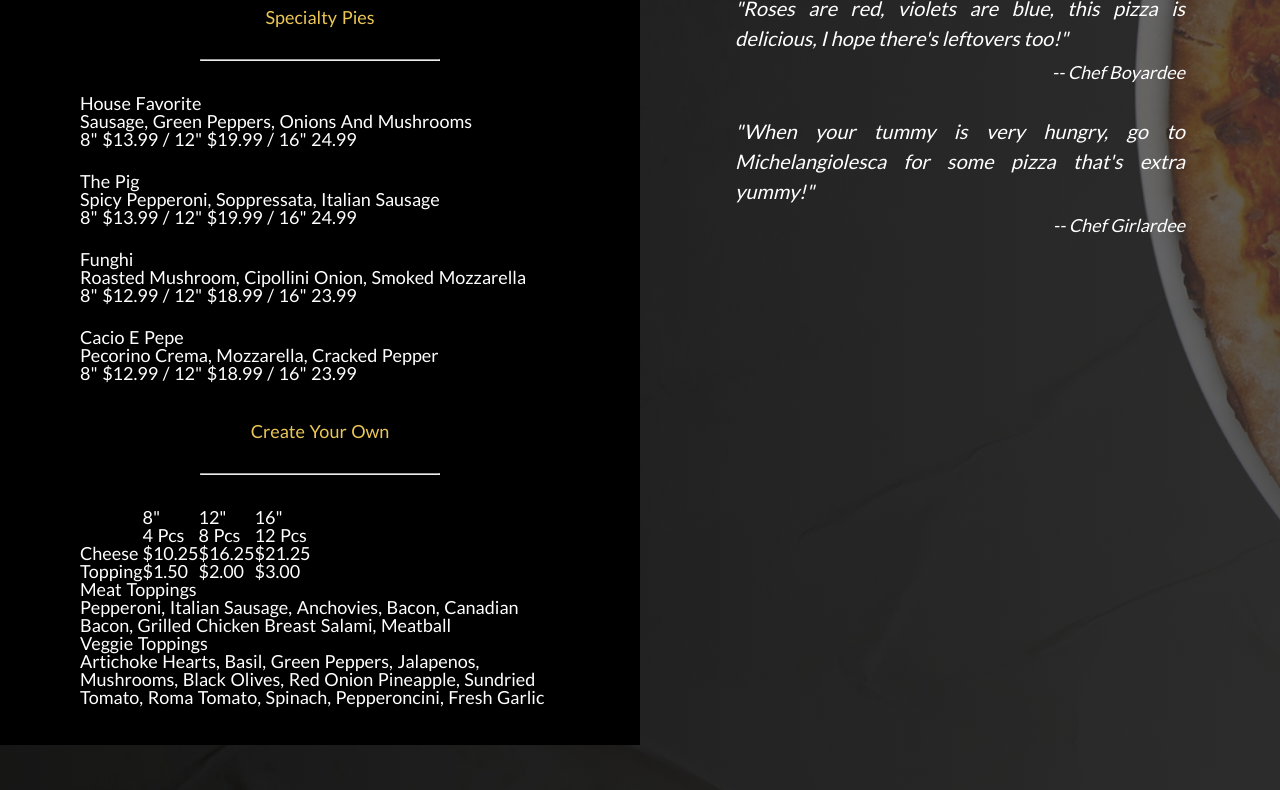
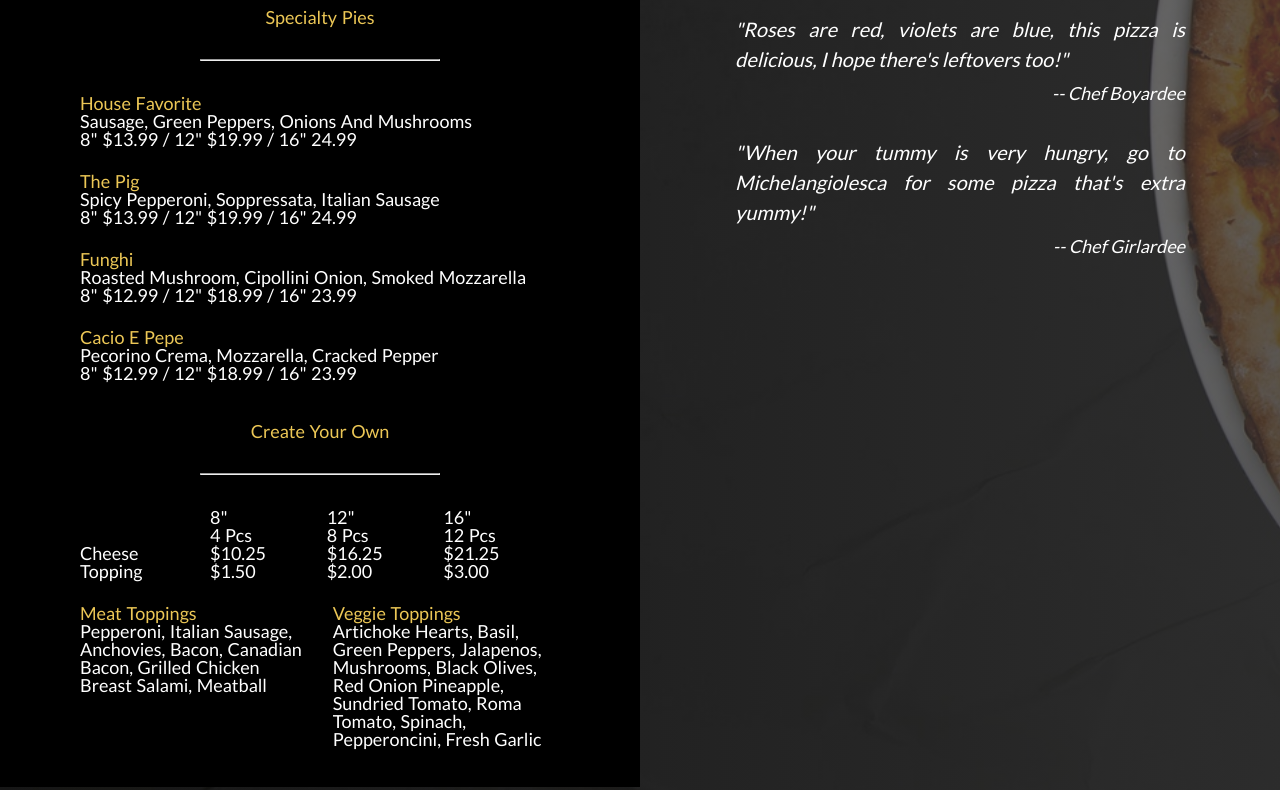
Before and after one commit to dukdukg00se/restaurant-page, a website built with webpack: page home-outline.html in a window 1280 px wide. Shown: the part 687-1477 px from the top of the page. Built offline with nearby package versions, Linux system fonts and the light colour scheme.

Commit message:
Set menu style outline

```diff
--- a/home-outline.html
+++ b/home-outline.html
@@ -134,6 +134,7 @@
               </tr>
             </table>
 
+            <div class="toppings-container">
               <div class="toppings">
                 <h4>Meat Toppings</h4>
                 <p>Pepperoni, Italian Sausage, Anchovies, Bacon, Canadian Bacon, Grilled Chicken Breast Salami, Meatball</p>
@@ -142,6 +143,7 @@
               <div class="toppings">
                 <h4>Veggie Toppings</h4>
                 <p>Artichoke Hearts, Basil, Green Peppers, Jalapenos, Mushrooms, Black Olives, Red Onion Pineapple, Sundried Tomato, Roma Tomato, Spinach, Pepperoncini, Fresh Garlic </p>
+              </div>
             </div>
           </div>
         </div>
--- a/src/styles/menu.css
+++ b/src/styles/menu.css
@@ -25,6 +25,21 @@
   color: #fff;
 }
 
+.create {
+  display: flex;
+  flex-direction: column;
+  gap: 3vh;
+}
+
+.toppings-container {
+  display: flex;
+  gap: 2vw;
+}
+
+.toppings {
+  width: 50%;
+}
+
 h2 {
   font-size: 26px;
   color: #ecc756;
@@ -32,6 +47,7 @@
 }
 
 h4 {
+  color: #ecc756;
   font-size: 22px;
   font-weight: 700;
 }
```
Lines whose indentation alone changed are shown as unchanged.
